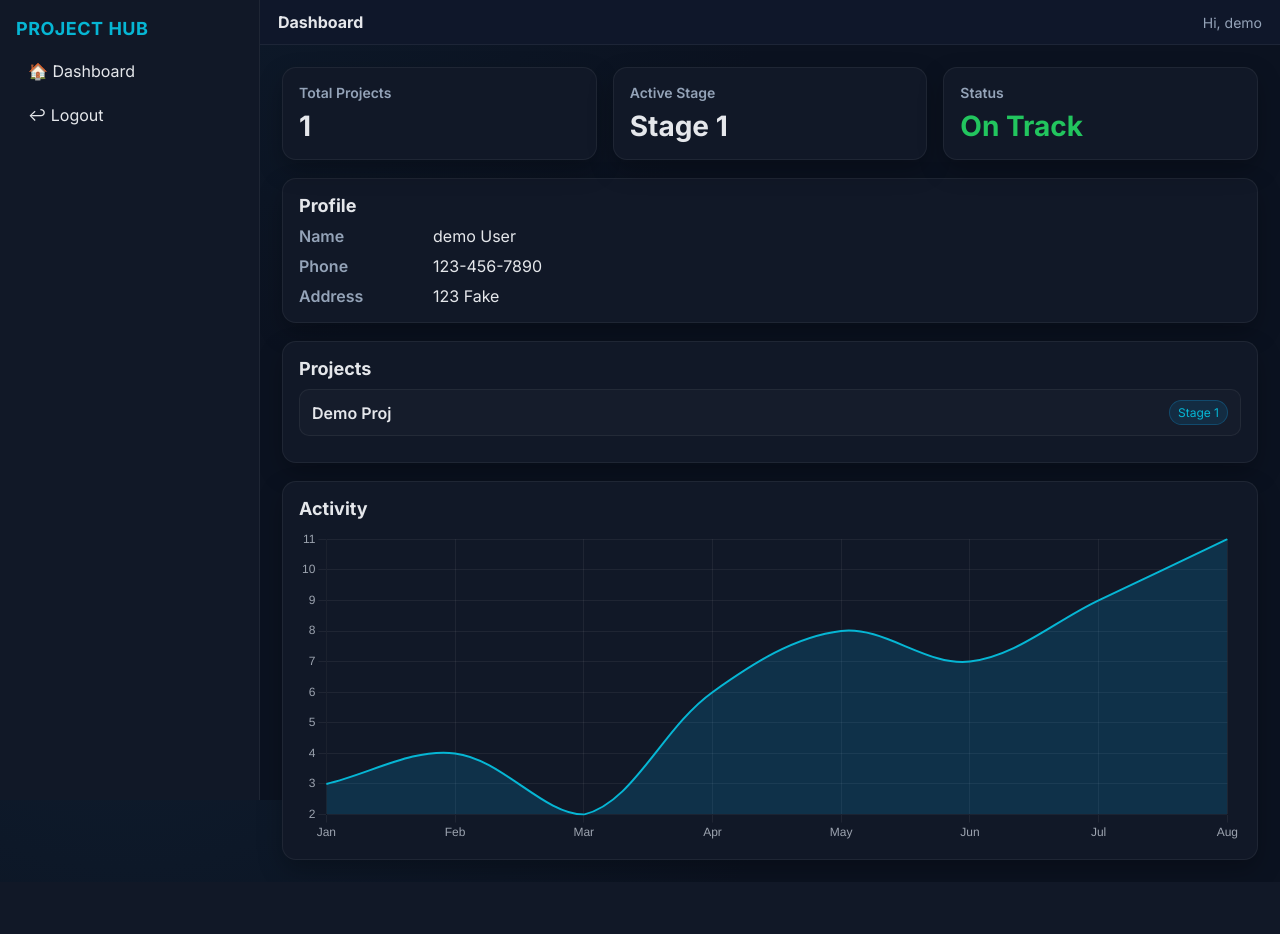
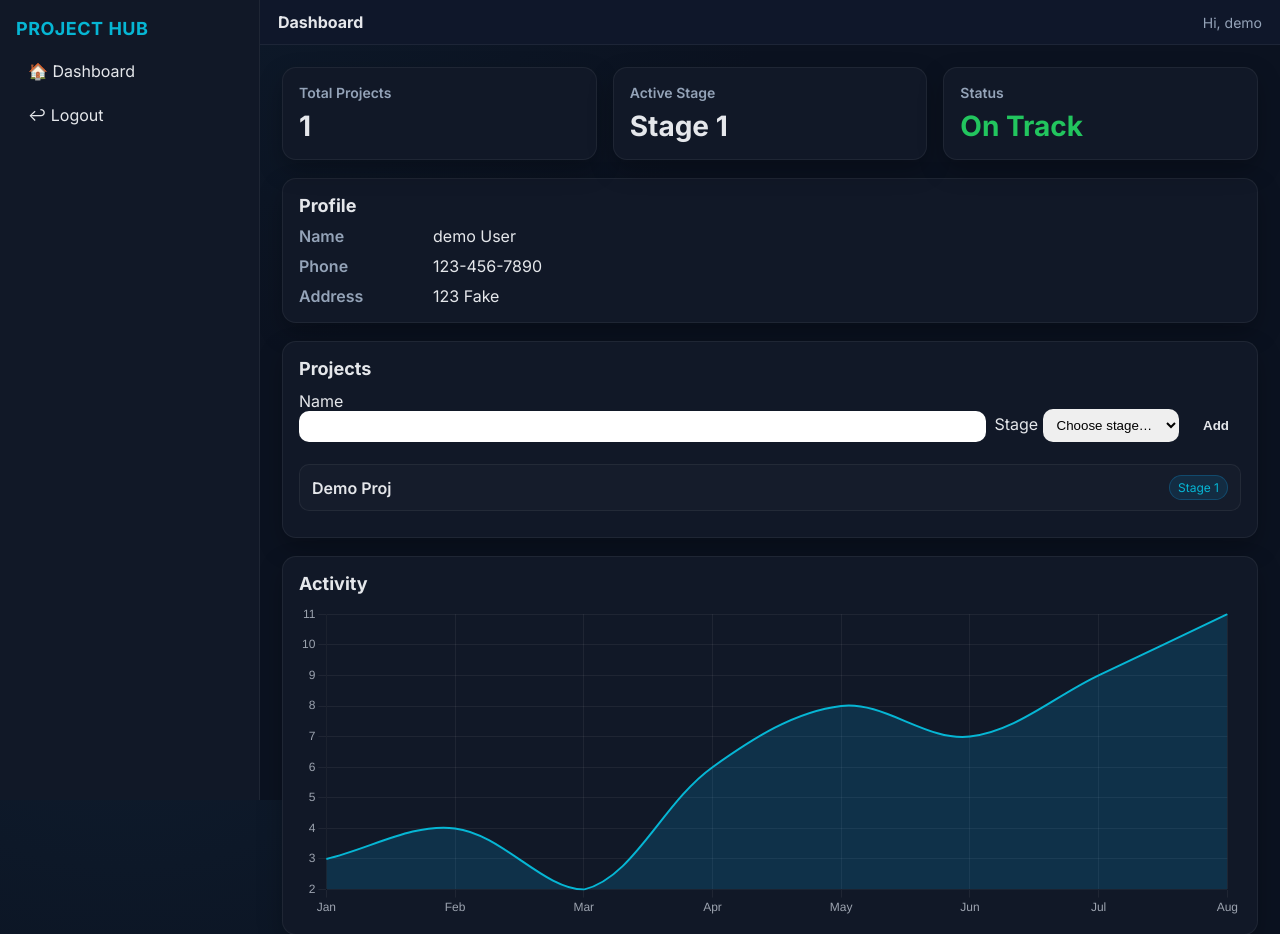
Before and after one commit to NgoziJCharles/my_app, a Flask app: page /dashboard/ in a window 1280 px wide. Shown: the top 934 px of the page. Before the commit the page ends 866 px from the top, so only its background shows below. Run offline with Flask 3, Linux system fonts and the light colour scheme; a user stored in the database is signed in.

Commit message:
adding projects section

```diff
--- a/app/routes/dashboard.py
+++ b/app/routes/dashboard.py
@@ -1,7 +1,11 @@
 #shows name/phone/address/proj stage
-from flask import Blueprint, render_template, session, redirect, url_for
+from flask import Blueprint, render_template, session, redirect, url_for, request, flash
 from app.db import get_session
 from app.models import Customer, Project
+from sqlalchemy import text
+
+
+
 
 bp = Blueprint("dash", __name__, url_prefix="/dashboard")
  #creates blueprint named dash
@@ -18,3 +22,32 @@ def dashboard_home():
 
     stage_labels = {1:"Stage 1", 2:"Stage 2", 3:"Stage 3", 4:"Stage 4", 5:"Stage 5", 6:"Stage 6"} #dict mapping stage numbers
     return render_template("dashboard.html", customer=cust, projects=projects, stage_labels=stage_labels)
+
+@bp.post("/projects")
+def create_project():
+    if "user_id" not in session:
+        return redirect(url_for("auth.login_get"))
+
+    name = request.form.get("name", "").strip()
+    stage_raw = request.form.get("stage", "").strip()
+    if not name or not stage_raw:
+        flash("Project name and stage are required", "error")
+        return redirect(url_for("dash.dashboard_home"))
+
+    allowed = {"1", "2", "3", "4", "5", "6"}
+    if stage_raw not in allowed:
+        flash("Stage must be 1–6", "error")
+        return redirect(url_for("dash.dashboard_home"))
+    stage = int(stage_raw)
+
+    with get_session() as s:
+        cust = s.query(Customer).filter_by(user_id=session["user_id"]).first()
+        if not cust:
+            flash("Profile not found. Please complete registration.", "error")
+            return redirect(url_for("auth.register_get"))
+
+        proj = Project(customer_id=cust.id, name=name, stage=stage)
+        s.add(proj)
+        flash("Project added", "success")
+
+    return redirect(url_for("dash.dashboard_home"))
--- a/app/templates/dashboard.html
+++ b/app/templates/dashboard.html
@@ -170,6 +170,26 @@
         <section class="section">
           <div class="card">
             <h2>Projects</h2>
+            <form action="{{url_for('dash.create_project')}}" method="post" id="project-form" style="display:flex; gap:8px; align-items:flex-end; margin:12px 0;">
+              <div style="flex:1;">
+                <label for="proj-name">Name</label>
+                <input id="proj-name" name="name" type="text" required style="width:100%; padding:8px 10px; border:1px solid var(--primary); border-radius:10px;">
+              </div>
+              <div>
+                <label for="proj-stage">Stage</label>
+                <select id="proj-stage" name="stage" required style="padding:8px 10px; border:1px solid var(--primary); border-radius:10px;">
+                  <option value="" disabled selected>Choose stage…</option>
+                  <option value="1">Stage 1</option>
+                  <option value="2">Stage 2</option>
+                  <option value="3">Stage 3</option>
+                  <option value="4">Stage 4</option>
+                  <option value="5">Stage 5</option>
+                  <option value="6">Stage 6</option>
+                </select>
+                <button type="submit" style="margin-left:8px; padding:8px 12px; background:transparent; color:var(--primary); border:2px solid var(--primary); border-radius:8px; font-weight:600; cursor:pointer;">Add</button>
+              </div>
+            </form>
+            <hr style="border:none; border-top:1px solid var(--primary); opacity:.3; margin:10px 0;">
             <ul class="projects">
               {% if projects %}
                 {% for p in projects %}
```
